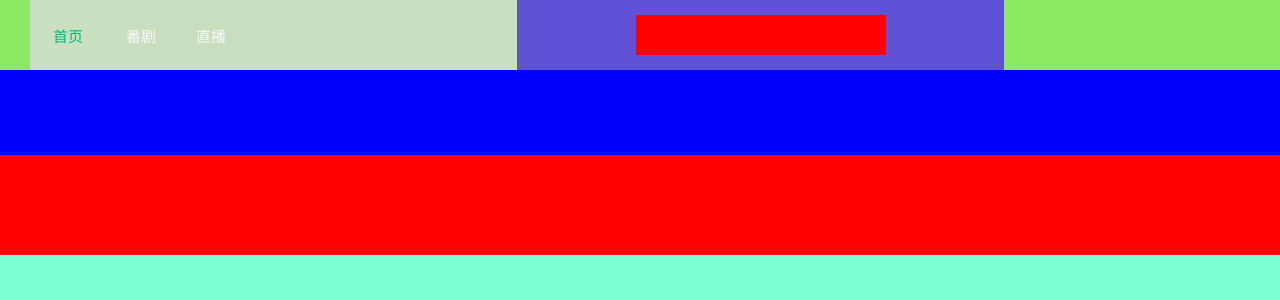
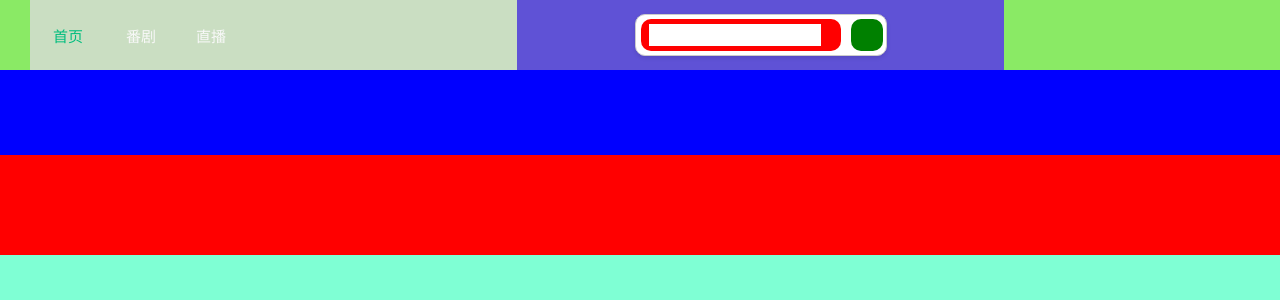
Before and after one commit to oywq3000/AnimePj, a Vue app: page / in a window 1280 px wide. Shown: the top 300 px of the page. Built offline with nearby package versions, Linux system fonts and the light colour scheme.

Commit message:
construct the html of search_input

```diff
--- a/src/App.vue
+++ b/src/App.vue
@@ -7,9 +7,6 @@
   </main>
 </template>
 
-
-
-
 <script setup>
 import homepage from "@/components/HomePage/homepage.vue"
 </script>
--- a/src/components/HomePage/homepage.vue
+++ b/src/components/HomePage/homepage.vue
@@ -7,7 +7,14 @@
         <li class="liDisplay">直播</li>
     </ul>
     <div class="header_search">
-      <form class="search_form"></form>
+      <form class="search_form">
+        <div class="search_content">
+          <input type="text" class="search_input" ref="search_ex">
+        </div>
+        <div class="search_btn">
+
+        </div>
+      </form>
     </div>
     </div>
   </div>
@@ -15,11 +22,12 @@
   <div class="header_layout"></div>
 </template>
 <script>
+
 </script>
 
-
-
 <style>
+/*#region header*/
+/*#region left_entry*/
 .header_bar {
   background: blue;
   width: 1920px;
@@ -58,6 +66,8 @@
   margin: 20px;
 
 }
+/*#endregion left_entry*/
+/*#region search*/
 .header_search{
   background: rgb(95, 82, 214);
   width: 487px;
@@ -69,7 +79,38 @@
 .search_form{
     width: 250px;
     height: 40px;
-    border-radius: 8xp;
-    background: red;
+    display: flex;
+    align-items: center;
+    border: 1px solid #ccc;
+    border-radius: 10px;
+    background-color: #fff;
+    box-shadow: 0 2px 4px rgba(0,0,0,0.1);
 }
+.search_content{
+  width: 200px;
+  height: 32px;
+  display: flex;
+  align-items: center;
+  background-color: red;
+  border-radius: 10px;
+  margin-left: 5px;
+  margin-right: 10px;
+}
+.search_input{
+  width: 168px;
+  height: 20px;
+  border: 0;
+  margin:8px
+}
+.search_btn{
+  width: 32px;
+  height: 32px;
+  background: green;
+  border-radius: 10px;
+}
+/*#endregion*/
+/*#endregion*/
 </style>
+<style>
+
+</style>
```
